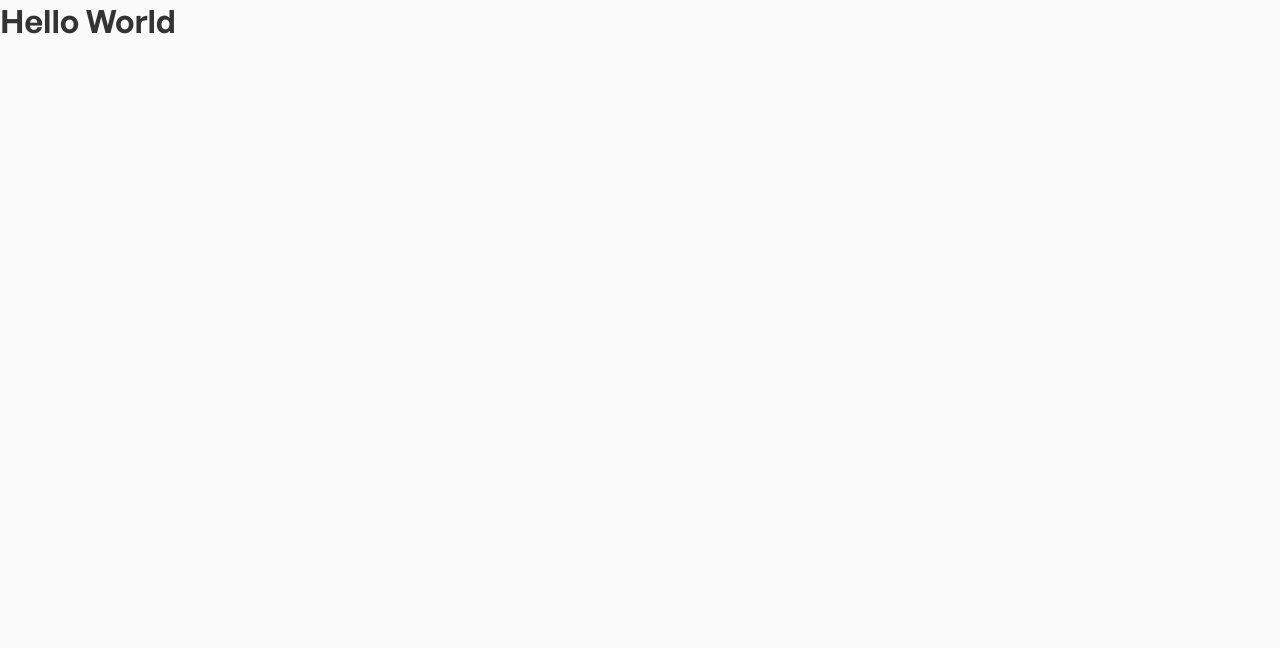
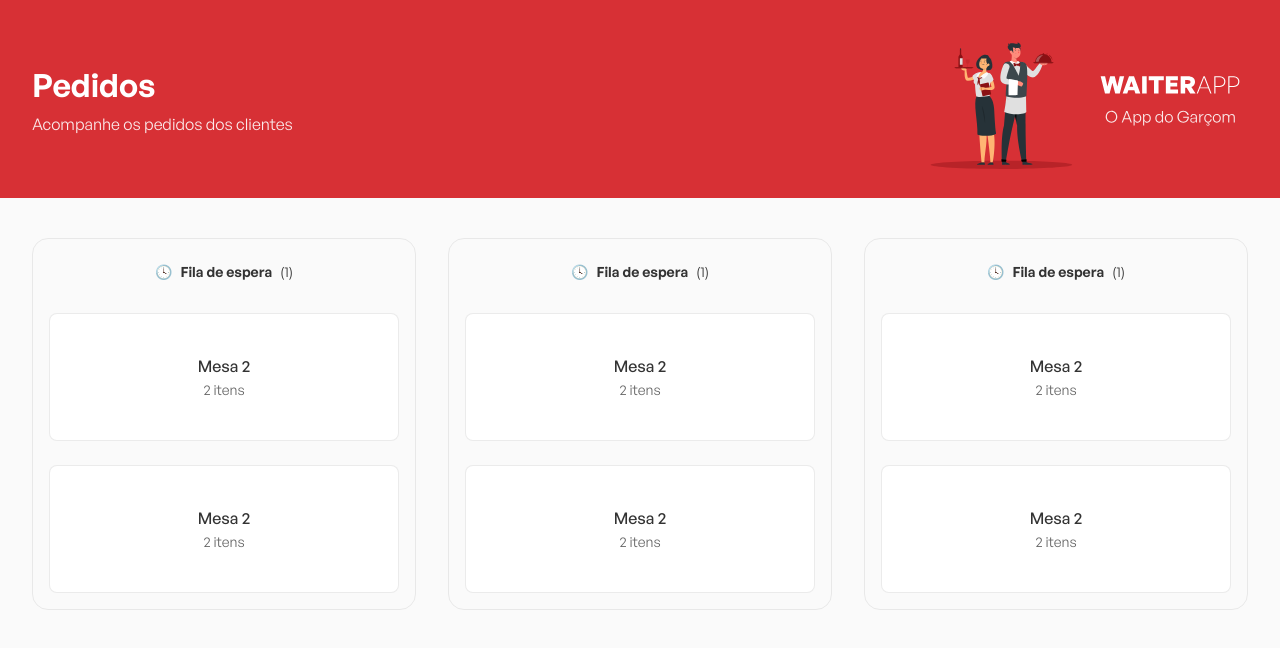
Before and after one commit to edfepinto/waiterapp-fe, a React (Vite) app: page / in a window 1280 px wide. Shown: the top 648 px of the page. Built offline with nearby package versions, Linux system fonts and the light colour scheme.

Commit message:
created header and orders component

```diff
--- a/src/App.tsx
+++ b/src/App.tsx
@@ -1,10 +1,14 @@
+import { Header } from './components/Header';
+import { Orders } from './components/Orders';
+
 import { GlobalStyles } from './styles/GlobalStyles';
 
 export function App() {
   return (
     <>
       <GlobalStyles />
-      <h1>Hello World</h1>
+      <Header />
+      <Orders />
     </>
   );
 }
--- /dev/null
+++ b/src/components/Header/index.tsx
@@ -0,0 +1,18 @@
+import logo from '../../assets/images/logo.svg';
+
+import { Container, Content } from './styles';
+
+export function Header() {
+  return (
+    <Container>
+      <Content>
+        <div className="page-details">
+          <h1>Pedidos</h1>
+          <h2>Acompanhe os pedidos dos clientes</h2>
+        </div>
+
+        <img src={logo} alt="WaiterAPP" />
+      </Content>
+    </Container>
+  );
+}
--- /dev/null
+++ b/src/components/Header/styles.ts
@@ -0,0 +1,32 @@
+import styled from 'styled-components';
+
+export const Container = styled.header`
+  background: #D73035;
+  display: flex;
+  justify-content: center;
+  align-items: center;
+  height: 198px;
+`;
+
+export const Content = styled.div`
+  width: 100%;
+  max-width: 1216px;
+  display: flex;
+  align-items: center;
+  justify-content: space-between;
+
+    .page-details {
+      h1 {
+        color: #fff;
+        font-size: 32px;
+      }
+
+      h2 {
+        color: #fff;
+        font-weight: 400;
+        font-size: 16px;
+        opacity: 0.9;
+        margin-top: 6px;
+      }
+    }
+`;
--- /dev/null
+++ b/src/components/Orders/index.tsx
@@ -0,0 +1,67 @@
+import { Container, Board, OrdersContainer } from './styles';
+
+export function Orders() {
+  return (
+    <Container>
+      <Board>
+        <header>
+          <span>🕓</span>
+          <strong>Fila de espera</strong>
+          <span>(1)</span>
+        </header>
+
+        <OrdersContainer>
+          <button type='button'>
+            <strong>Mesa 2</strong>
+            <span>2 itens</span>
+          </button>
+
+          <button type='button'>
+            <strong>Mesa 2</strong>
+            <span>2 itens</span>
+          </button>
+        </OrdersContainer>
+      </Board>
+
+      <Board>
+        <header>
+          <span>🕓</span>
+          <strong>Fila de espera</strong>
+          <span>(1)</span>
+        </header>
+
+        <OrdersContainer>
+          <button type='button'>
+            <strong>Mesa 2</strong>
+            <span>2 itens</span>
+          </button>
+
+          <button type='button'>
+            <strong>Mesa 2</strong>
+            <span>2 itens</span>
+          </button>
+        </OrdersContainer>
+      </Board>
+
+      <Board>
+        <header>
+          <span>🕓</span>
+          <strong>Fila de espera</strong>
+          <span>(1)</span>
+        </header>
+
+        <OrdersContainer>
+          <button type='button'>
+            <strong>Mesa 2</strong>
+            <span>2 itens</span>
+          </button>
+
+          <button type='button'>
+            <strong>Mesa 2</strong>
+            <span>2 itens</span>
+          </button>
+        </OrdersContainer>
+      </Board>
+    </Container>
+  );
+}
--- /dev/null
+++ b/src/components/Orders/styles.ts
@@ -0,0 +1,60 @@
+import styled from 'styled-components';
+
+export const Container = styled.div`
+  width: 100%;
+  max-width: 1216px;
+  margin: 40px auto;
+  display: flex;
+  gap: 32px;
+`;
+
+export const Board = styled.div`
+  padding: 16px;
+  border: 1px solid rgba(204, 204, 204, 0.4);
+  border-radius: 16px;
+  display: flex;
+  flex-direction: column;
+  align-items: center;
+  flex: 1;
+
+  header {
+    padding: 8px;
+    font-size: 14px;
+    display: flex;
+    align-items: center;
+    gap: 8px;
+  }
+`;
+
+export const OrdersContainer = styled.div`
+  display: flex;
+  flex-direction: column;
+  width: 100%;
+  margin-top: 24px;
+
+  button {
+    background: #fff;
+    border: 1px solid rgba(204, 204, 204, 0.4);
+    height: 128px;
+    border-radius: 8px;
+    width: 100%;
+    display: flex;
+    flex-direction: column;
+    justify-content: center;
+    align-items: center;
+    gap: 4px;
+
+    strong {
+      font-weight: 500;
+    }
+
+    span {
+      font-size: 14px;
+      color: #666;
+    }
+
+    & + button {
+      margin-top: 24px;
+    }
+  }
+`;
```
